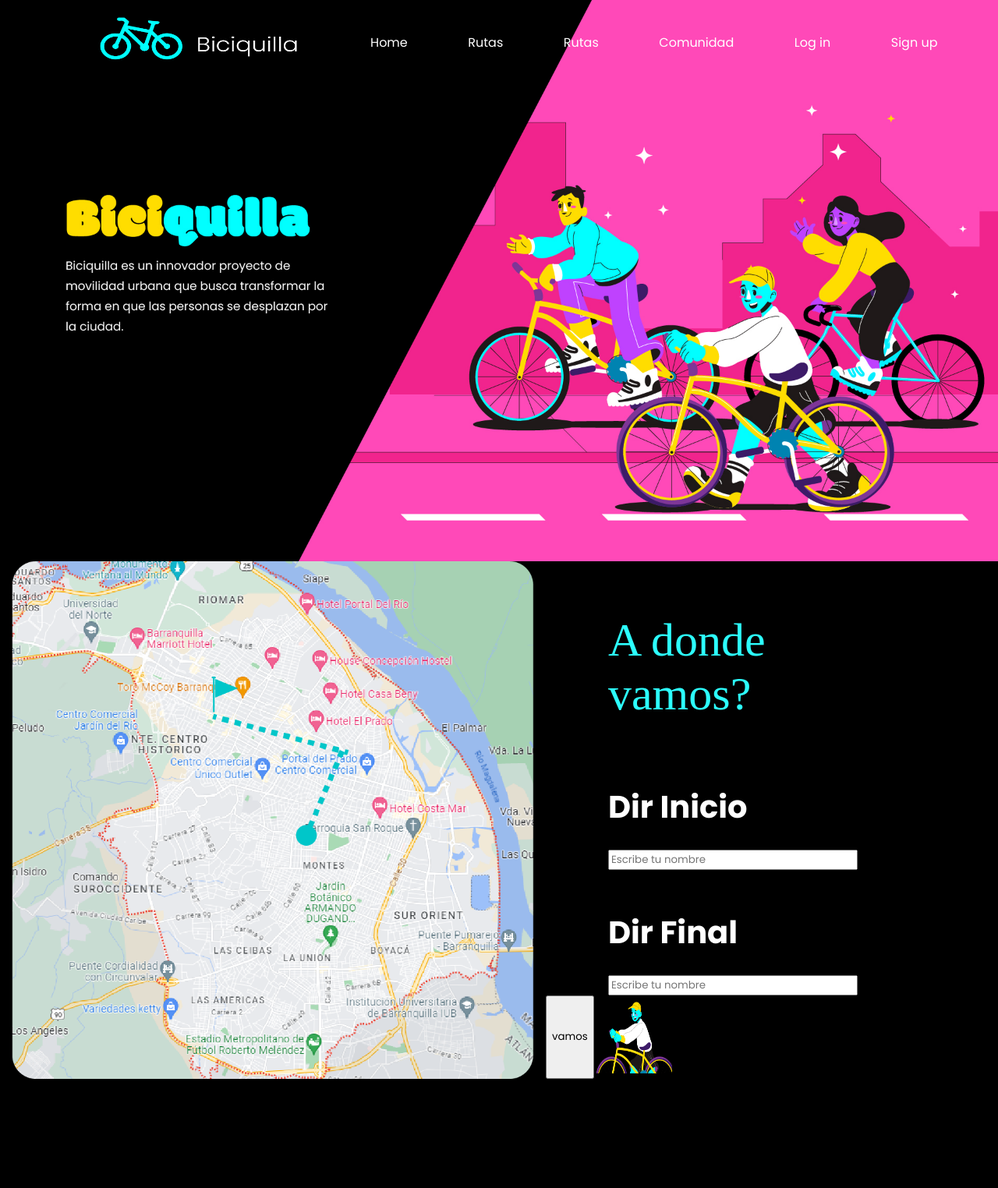
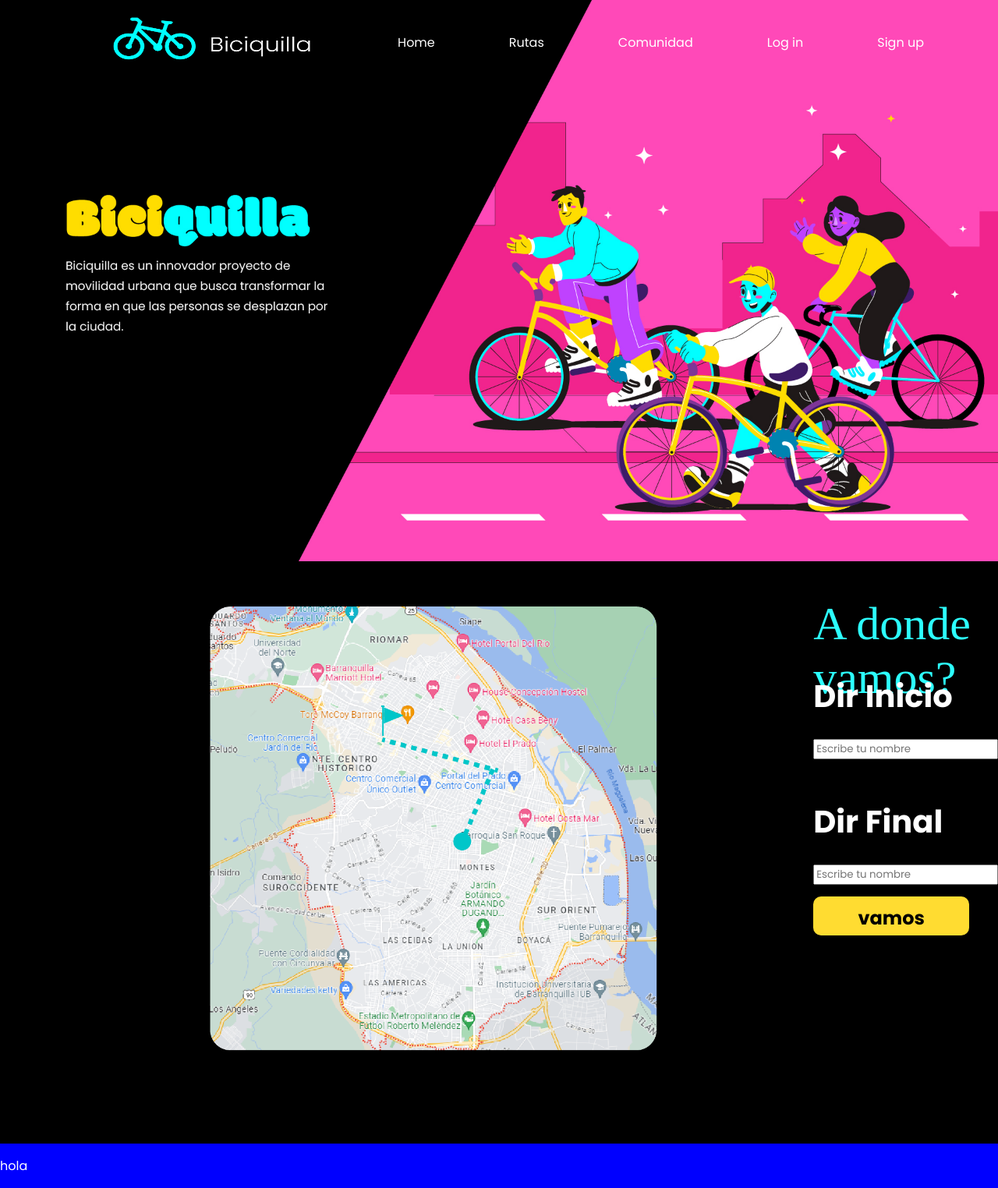
Before and after one commit to DiegoVesga/Backend_Movilidad, a Flask app: template config/templates/Home2.html in a window 1280 px wide. Shown: the whole page at 78% size. Before the commit the page ends 1384 px from the top, so only its background shows below. Run offline with Flask 3, Linux system fonts and the light colour scheme; the template is opened without the code that fills it, so the values that code supplies are empty; some web fonts are replaced.

Commit message:
avances en la parte de ruta

```diff
--- a/config/Static/Styles/Home2.css
+++ b/config/Static/Styles/Home2.css
@@ -74,21 +74,26 @@ body{
 #left{
     display: grid;
     place-items: center;
+    padding-left: 20%;
 }
 
 #right{
   display: flex;
   flex-flow: column;
+  padding-left: 10%;
 }
 
 #mapme{
-    width: 700px;
-    height: 700px;
+    margin-top: 10%;
+    width: 600px;
+    height: 600px;
+    margin-bottom: 20%;
 }
 #up{
     width: 100%;
     display: flex;
     flex-flow: column;
+
 }
 
 #vamos{
@@ -116,10 +121,44 @@ body{
     display: flex;
 }
 #vale{
+    margin: -4.5px;
+    margin-left: 400px;
     width: 100%;
 }
 #valecita{
-    width: 100%;
+
+
     height: 100px;
     width: 100px;
+
 }
+
+#first_input{
+    margin-top: -100px;
+    padding-top: -200px;
+}
+
+#boton_vamos{
+    height: 50px;
+    width: 200px;
+    border: none; /* Quita el borde del botón */
+    border-radius: 10px;
+    cursor: pointer;
+    margin-top: 5%;
+    color:black;
+    background-color: #FFDC31;
+    font-weight: bold;
+    font-size: 150%;
+
+    margin-left: 20%;
+    padding: 10px 20px;
+}
+
+#comunidad{
+    display: flex;
+    background-color: blue;
+    color: white;
+    margin-top: -20px;
+    width: 100%;
+
+}
--- a/config/templates/Home2.html
+++ b/config/templates/Home2.html
@@ -14,7 +14,6 @@
             <ul id="navbar">
                 <li class="button_left"><a href="#mainheader" ><img id="Logo" src="/config/Static/IMG/logo2-01.png" alt=""></a></li>
                 <li class="button_right"><a href="#Home" class="3">Home</a></li>
-                <li class="button_right"><a id="rutax" class="3">Rutas</a></li>
                 <li class="button_right"><a href="#ruta" class="3">Rutas</a></li>
                 <li class="button_right nuevaclase"><a href="#Comunidad" class="3">Comunidad</a></li>
                 <li class="button_right nuevaclase" ><a href="#Log in" class="Login">Log in</a></li>
@@ -31,7 +30,7 @@
         <div id="right">
             <div id="up">
                 <h1 id="vamos">A donde vamos?</h1>
-                <label class="leinput">Dir Inicio</label>
+                <label  id="first_input" class="leinput">Dir Inicio</label>
                 <br>
                 <input class="dir"  type="text" id="nombre" placeholder="Escribe tu nombre">
                 <br>
@@ -42,13 +41,19 @@
 
             </div>
             <div id="down">
-                <button>vamos</button>
-                <div id="vale"><img  id="valecita"src="/config/Static/IMG/valecita-01.png"></div>
+                <button id="boton_vamos">vamos</button>
+                <!-- <div id="vale"><img  id="valecita"src="/config/Static/IMG/valecita-01.png"></div>-->
 
 
             </div>
         </div>
     </section>
 
+    <section id="comunidad">
+        <p>hola</p>
+
+
+    </section>
+
 </body>
 </html>
```
Also changed, not shown: config/Static/IMG/Fondo_comunidad.jpg (added), config/Static/IMG/fb-01.png (added), config/Static/IMG/fondo2.jpg (added), config/Static/IMG/ig-01.png (added), config/Static/IMG/whats-01.png (added).
